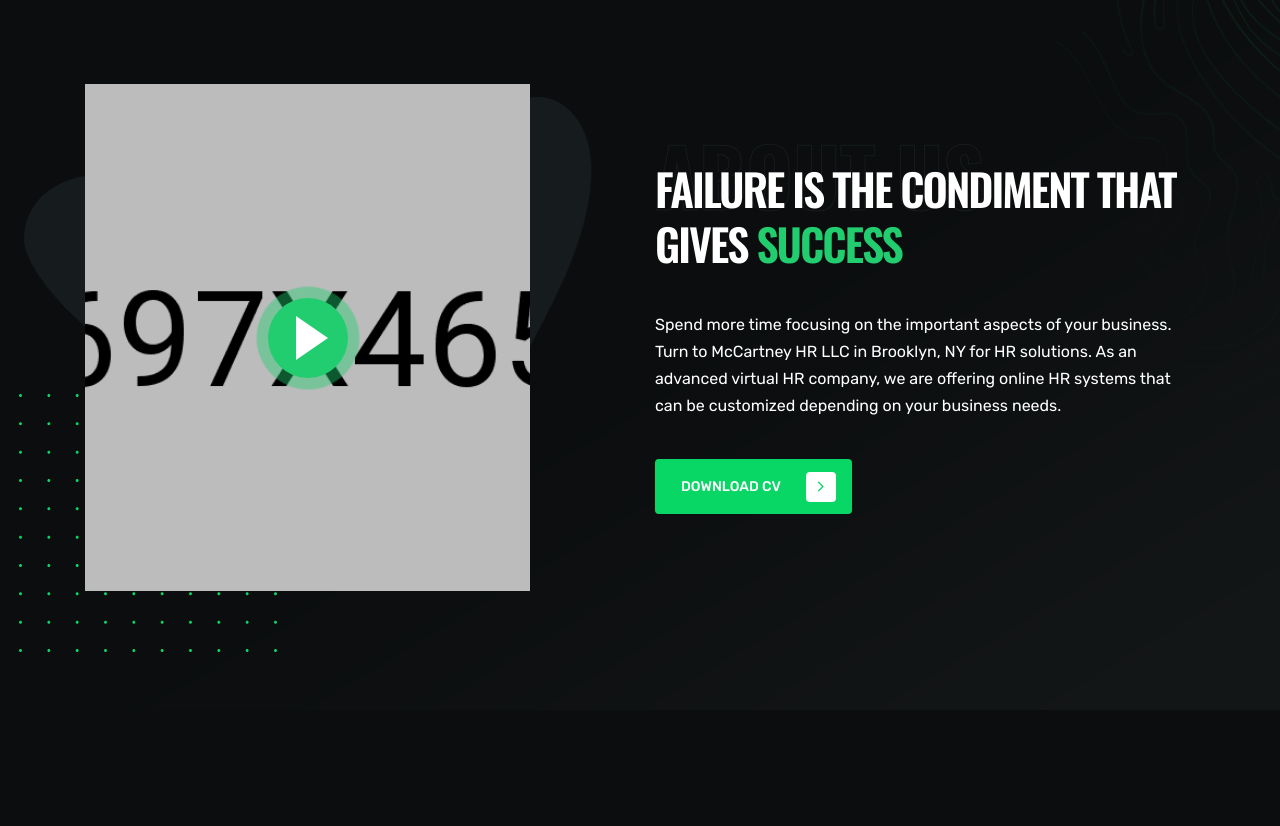
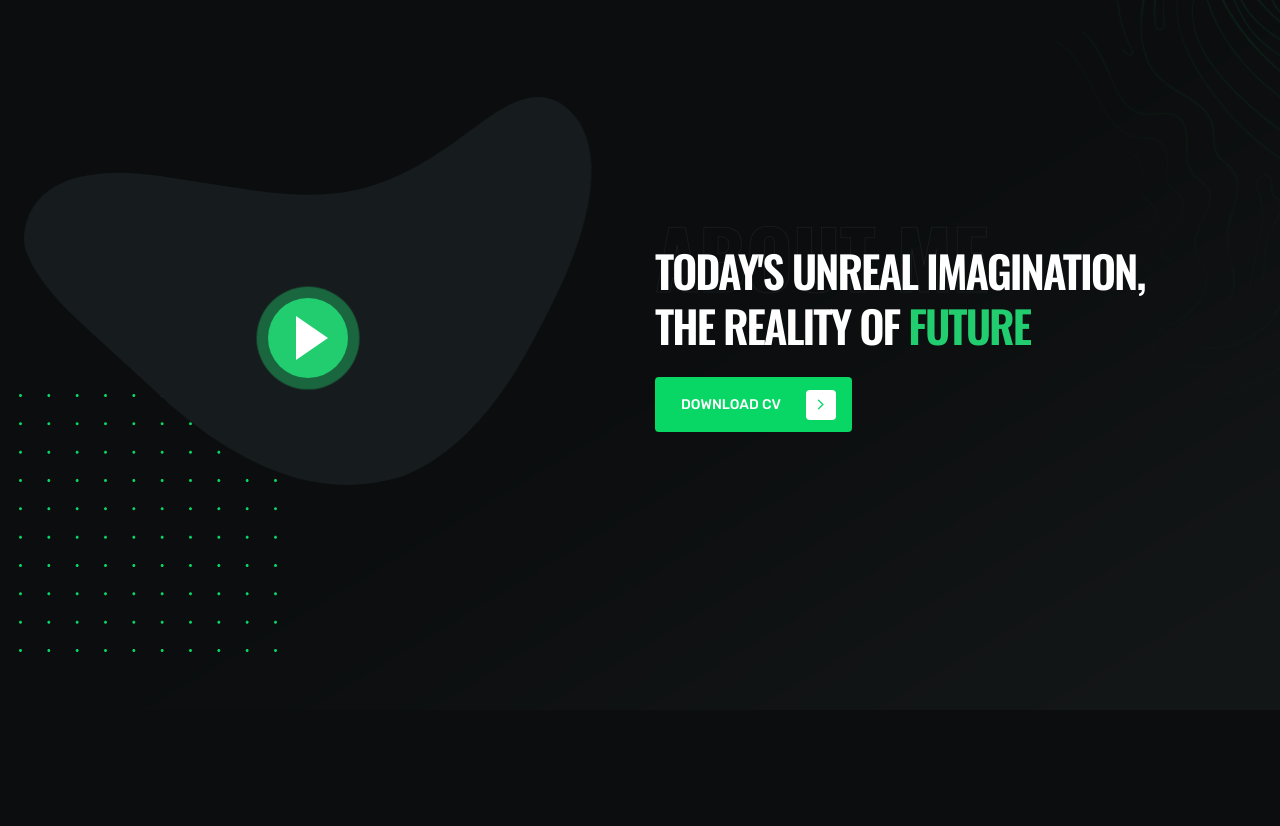
Before and after one commit to mrshakil015/My-Portfolio, a Django app: page / in a window 1280 px wide. Shown: the part 973-1799 px from the top of the page. Run offline with Django 5.2, Linux system fonts and the light colour scheme; some libraries are stand-ins or nearby versions.

Commit message:
Update welcome section

```diff
--- a/portfolio/portfolio_app/static/frontend_asset/assets/css/responsive.css
+++ b/portfolio/portfolio_app/static/frontend_asset/assets/css/responsive.css
@@ -14,7 +14,7 @@ Description:
 */
 @media only screen and (min-width: 1400px) {
     .single-welcome-area{
-        height: 1000px;
+        height: 800px;
     }
     .wlc-title h1{
         font-size: 80px;
--- a/portfolio/portfolio_app/static/frontend_asset/assets/css/theme.css
+++ b/portfolio/portfolio_app/static/frontend_asset/assets/css/theme.css
@@ -480,7 +480,7 @@ h1.wlc-filltext {
     background-size: cover;
 }
 .about-img-section1{
-    background-image: url(../img/about/about1.png);
+    /* background-image: url(../img/about/about1.png); */
     background-size: cover;
     background-position: center
 }
--- a/portfolio/portfolio_app/templates/frontend/base2/header.html
+++ b/portfolio/portfolio_app/templates/frontend/base2/header.html
@@ -5,7 +5,7 @@
     <div class="container">
         <div class="row">
             <div class="col-6 col-lg-3 align-self-center">
-                <a href="index.html" class="logo"><img src="{% static 'frontend_asset/assets/img/logo/logo.png' %}" alt=""></a>
+                <a href="index.html" class="logo"><img src="{% static 'frontend_asset/assets/img/logo/shakil-logo.png' %}" alt=""></a>
             </div>
             <div class="col-6 text-center align-self-center">
                 <div class="main-menu">
--- a/portfolio/portfolio_app/templates/frontend/home.html
+++ b/portfolio/portfolio_app/templates/frontend/home.html
@@ -20,8 +20,8 @@
                 </div>
             </div>
             <div class="wlc-author-1">
-                <img src="{% static 'frontend_asset/assets/img/author/author3.png' %}" alt="">
-                <h1 class="wlc-filltext">gilroy</h1>
+                <img src="{% static 'frontend_asset/assets/img/author/mdshakil-bg.png' %}" alt="">
+                <h1 class="wlc-filltext">SHAKIL</h1>
             </div>
         </div>
 
@@ -57,10 +57,9 @@
                 </div>
                 <div class="col-lg-6 offset-lg-1 align-self-center">
                     <div class="heading white">
-                        <strong class="filltext">About us</strong>
-                        <h2>Failure is the condiment
-                        That Gives <span>Success</span></h2>
-                        <p>Spend more time focusing on the important aspects of your business. Turn to McCartney HR LLC in Brooklyn, NY for HR solutions. As an advanced virtual HR company, we are offering online HR systems that can be customized depending on your business needs.</p>
+                        <strong class="filltext">About me</strong>
+                        <h2 class="mb-4">Today's unreal Imagination, The Reality of <span>Future</span></h2>
+
                     <a href="#" class="cbtn cbnt1 fadeInDown animated">download cv <i class="fal fa-angle-right"></i></a>
                     </div>
                 </div>
```
Also changed, not shown: portfolio/portfolio_app/static/frontend_asset/assets/img/author/mdshakil-bg.png (added), portfolio/portfolio_app/static/frontend_asset/assets/img/logo/shakil-icon.png (added), portfolio/portfolio_app/static/frontend_asset/assets/img/logo/shakil-logo.png (added).
